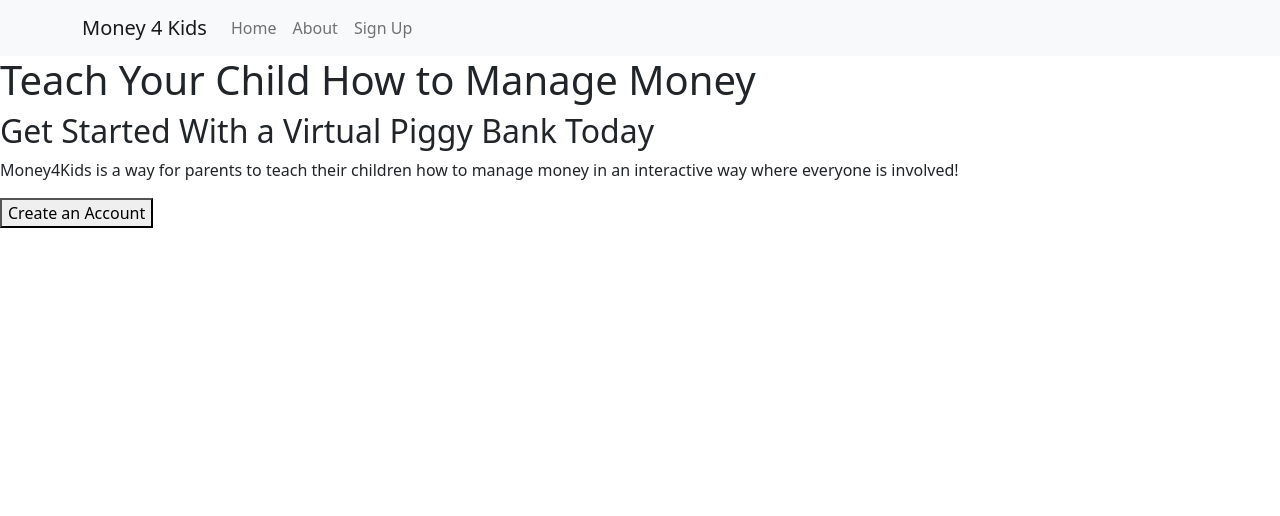
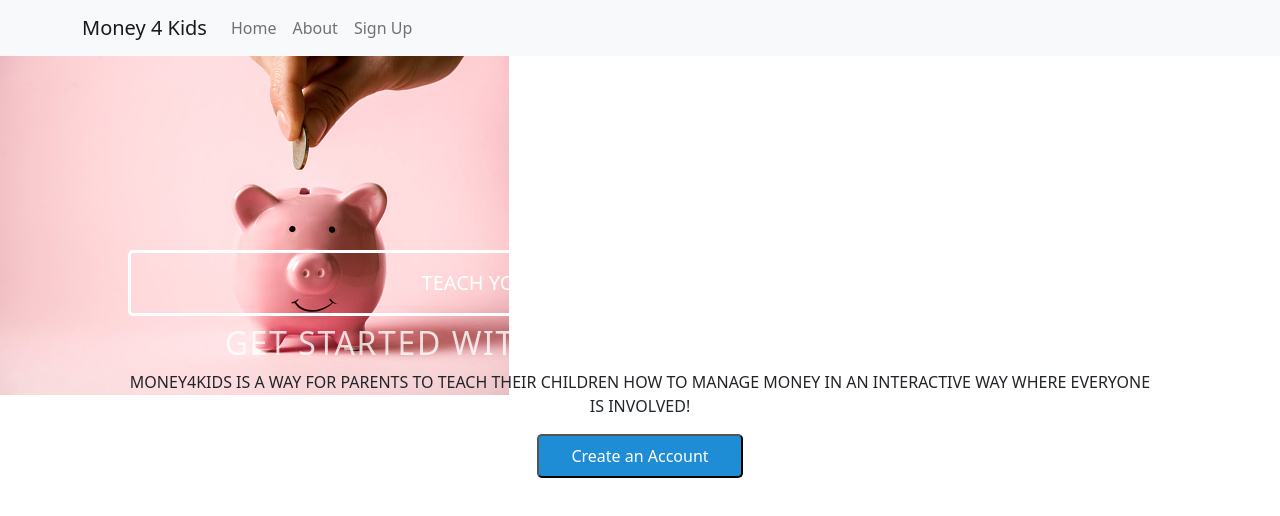
Before and after one commit to verdetea22/cs555MoneyForKids2022Fall, a React (Create React App) app: page / in a window 1280 px wide. Shown: the top 516 px of the page. Built offline with nearby package versions, Linux system fonts and the light colour scheme.

Commit message:
Styling pt. 1

```diff
--- a/src/pages/about/About.jsx
+++ b/src/pages/about/About.jsx
@@ -4,10 +4,10 @@ import { Image } from "react-bootstrap";
 
 function Home() {
     return <div>
-            <h1>About Us</h1>
+            <h1 id="about-title">About Us</h1>
             <div>
-                <h2>A Better Way to Imagine Allowance</h2>
-                <p>Money4Kids was inspired by the idea to make managing money more accessabile to kids. Our goal is to make sure children understand
+                <h2 id="about-subtitle">A Better Way to Imagine Allowance</h2>
+                <p id="about-body">Money4Kids was inspired by the idea to make managing money more accessabile to kids. Our goal is to make sure children understand
                     how to manage their own bank account and funds when they get one. To do this, we simulate a real life bank account, but one that was managed at
                     home and with you, their parent or guardian.
 
--- a/src/pages/home/Home.css
+++ b/src/pages/home/Home.css
@@ -0,0 +1,229 @@
+* {
+    -webkit-box-sizing: border-box;
+    -moz-box-sizing: border-box;
+    box-sizing: border-box;
+}
+
+/*
+ * -- BASE STYLES --
+ * Most of these are inherited from Base, but I want to change a few.
+ */
+body {
+    line-height: 1.7em;
+    color: #7f8c8d;
+    font-size: 13px;
+}
+
+h1,
+h2,
+h3,
+h4,
+h5,
+h6,
+label {
+    color: #34495e;
+}
+
+.pure-img-responsive {
+    max-width: 100%;
+    height: auto;
+}
+
+/*
+ * -- LAYOUT STYLES --
+ * These are some useful classes which I will need
+ */
+.l-box {
+    padding: 1em;
+}
+
+.l-box-lrg {
+    padding: 2em;
+    border-bottom: 1px solid rgba(0,0,0,0.1);
+}
+
+.is-center {
+    text-align: center;
+}
+
+
+
+/*
+ * -- PURE FORM STYLES --
+ * Style the form inputs and labels
+ */
+.pure-form label {
+    margin: 1em 0 0;
+    font-weight: bold;
+    font-size: 100%;
+}
+
+.pure-form input[type] {
+    border: 2px solid #ddd;
+    box-shadow: none;
+    font-size: 100%;
+    width: 100%;
+    margin-bottom: 1em;
+}
+
+/*
+ * -- PURE BUTTON STYLES --
+ * I want my pure-button elements to look a little different
+ */
+.pure-button {
+    background-color: #1f8dd6;
+    color: white;
+    padding: 0.5em 2em;
+    border-radius: 5px;
+}
+
+a.pure-button-primary {
+    background: white;
+    color: #1f8dd6;
+    border-radius: 5px;
+    font-size: 120%;
+}
+
+
+/*
+ * -- MENU STYLES --
+ * I want to customize how my .pure-menu looks at the top of the page
+ */
+
+.home-menu {
+    padding: 0.5em;
+    text-align: center;
+    box-shadow: 0 1px 1px rgba(0,0,0, 0.10);
+}
+.home-menu {
+    background: #2d3e50;
+}
+.pure-menu.pure-menu-fixed {
+    /* Fixed menus normally have a border at the bottom. */
+    border-bottom: none;
+    /* I need a higher z-index here because of the scroll-over effect. */
+    z-index: 4;
+}
+
+.home-menu .pure-menu-heading {
+    color: white;
+    font-weight: 400;
+    font-size: 120%;
+}
+
+.home-menu .pure-menu-selected a {
+    color: white;
+}
+
+.home-menu a {
+    color: #6FBEF3;
+}
+.home-menu li a:hover,
+.home-menu li a:focus {
+    background: none;
+    border: none;
+    color: #AECFE5;
+}
+
+
+/*
+ * -- SPLASH STYLES --
+ * This is the blue top section that appears on the page.
+ */
+
+.splash-container {
+    background: #1f8dd6;
+    z-index: 1;
+    overflow: hidden;
+    /* The following styles are required for the "scroll-over" effect */
+    width: 100%;
+    height: 88%;
+    top: 0;
+    left: 0;
+    position: fixed !important;
+}
+
+.splash {
+    /* absolute center .splash within .splash-container */
+    width: 80%;
+    height: 50%;
+    margin: auto;
+    position: absolute;
+    top: 100px; left: 0; bottom: 0; right: 0;
+    text-align: center;
+    text-transform: uppercase;
+}
+
+/* This is the main heading that appears on the blue section */
+.splash-head {
+    font-size: 20px;
+    font-weight: bold;
+    color: white;
+    border: 3px solid white;
+    padding: 1em 1.6em;
+    font-weight: 100;
+    border-radius: 5px;
+    line-height: 1em;
+}
+
+/* This is the subheading that appears on the blue section */
+.splash-subhead {
+    color: white;
+    letter-spacing: 0.05em;
+    opacity: 0.8;
+}
+
+/*
+ * -- CONTENT STYLES --
+ * This represents the content area (everything below the blue section)
+ */
+.content-wrapper {
+    /* These styles are required for the "scroll-over" effect */
+    position: absolute;
+    top: 87%;
+    width: 100%;
+    min-height: 12%;
+    z-index: 2;
+    background: white;
+
+}
+
+/* We want to give the content area some more padding */
+.content {
+    padding: 1em 1em 3em;
+}
+
+/* This is the class used for the main content headers (<h2>) */
+.content-head {
+    font-weight: 400;
+    text-transform: uppercase;
+    letter-spacing: 0.1em;
+    margin: 2em 0 1em;
+}
+
+/* This is a modifier class used when the content-head is inside a ribbon */
+.content-head-ribbon {
+    color: white;
+}
+
+/* This is the class used for the content sub-headers (<h3>) */
+.content-subhead {
+    color: #1f8dd6;
+}
+    .content-subhead i {
+        margin-right: 7px;
+    }
+
+/* This is the class used for the dark-background areas. */
+.ribbon {
+    background: #2d3e50;
+    color: #aaa;
+}
+
+/* This is the class used for the footer */
+.footer {
+    background: #111;
+    position: fixed;
+    bottom: 0;
+    width: 100%;
+}
--- a/src/pages/home/Home.jsx
+++ b/src/pages/home/Home.jsx
@@ -1,16 +1,21 @@
 import React from "react";
 import "./Home.css";
 import { Image } from "react-bootstrap";
+import piggybank from "../../images/piggybank.jpeg"
 
 function Home() {
     return <div>
-            <h1>Teach Your Child How to Manage Money</h1>
             <div>
-                <h2>Get Started With a Virtual Piggy Bank Today</h2>
+                <img src={piggybank} alt="piggybank" id="home-image"/>
+            </div>
+            <div class="splash">
+                <h1 id="Home-Header" class="splash-head">Teach Your Child How to Manage Money</h1>
+
+                <h2 id="Home-subtitle" class="splash-subhead">Get Started With a Virtual Piggy Bank Today</h2>
                 <p>Money4Kids is a way for parents to teach their children how to manage money in an interactive way where everyone is involved!</p>
-                <button href="/SignUp">Create an Account</button>
+                <button id="Home-Redirect" href="/signUp" class="pure-button pure-button-primary">Create an Account</button>
             </div>
-    </div>
+        </div>
 }
 
 export default Home;
```
Also changed, not shown: src/images/piggybank.jpeg (added).
